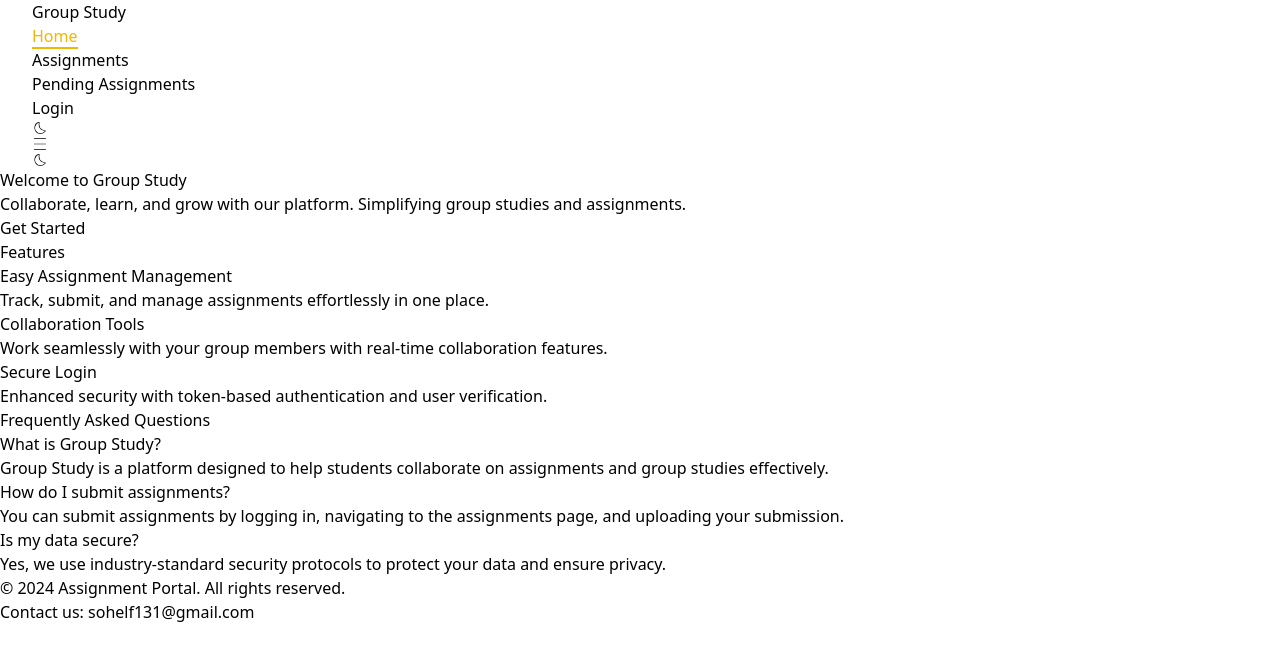
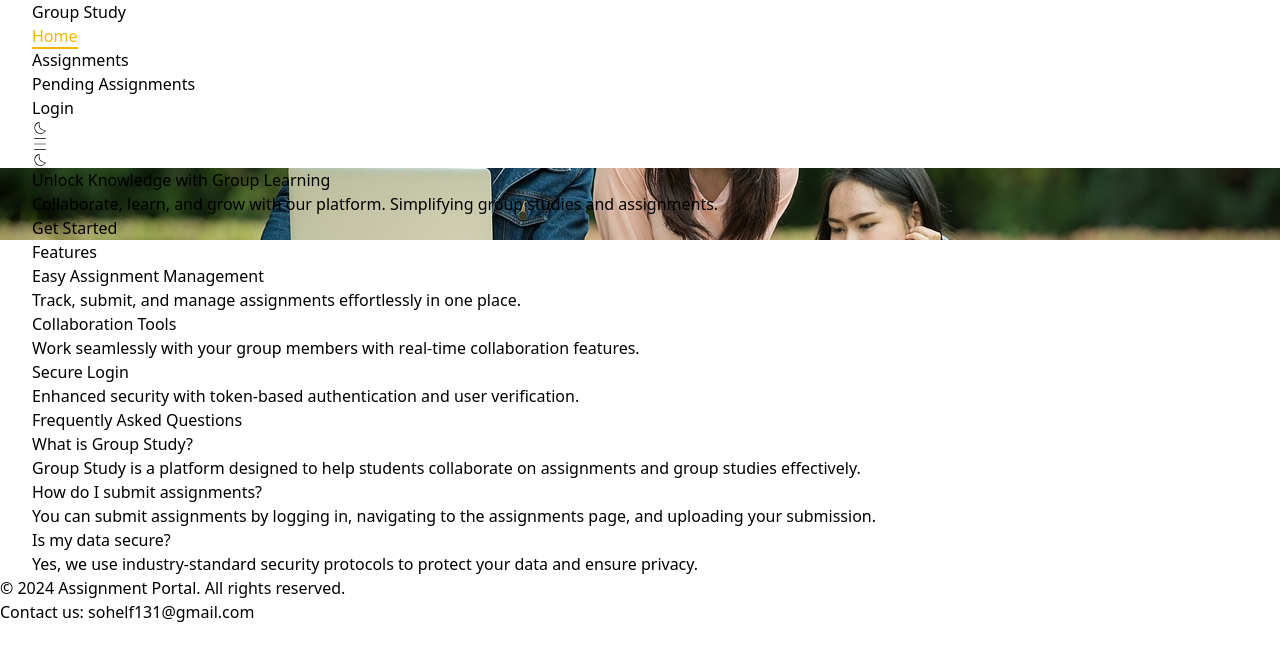
Before and after one commit to muhammad-sohel131/groupStudy-frontend, a React (Vite) app: page / in a window 1280 px wide. Shown: the top 660 px of the page. Built offline with nearby package versions, Linux system fonts and the light colour scheme; no server answers.

Commit message:
re-designed the banner and fixed the spacing issues

```diff
--- a/src/Pages/Assignment/Assignment.jsx
+++ b/src/Pages/Assignment/Assignment.jsx
@@ -77,7 +77,7 @@ const Assignments = () => {
     return <Loading />
   }
   return (
-    <div className="max-w-7xl mx-auto p-6">
+    <div className="cs-container mx-auto py-6">
       <Helmet>
         <title>Assignments - Group Study</title>
       </Helmet>
--- a/src/Pages/AssignmentDetails/AssignmentDetails.jsx
+++ b/src/Pages/AssignmentDetails/AssignmentDetails.jsx
@@ -76,7 +76,7 @@ const AssignmentDetails = () => {
   if (!assignment) return <Loading />;
 
   return (
-    <div className="max-w-4xl mx-auto p-6 my-10 bg-white text-gray-800 shadow-md rounded-md">
+    <div className="cs-container mx-auto px-4 py-6 my-10 bg-white text-gray-800 shadow-md rounded-md">
       <Helmet>
         <title>{assignment.title} - Group Study</title>
       </Helmet>
--- a/src/Pages/CreateAssignment/CreateAssignment.jsx
+++ b/src/Pages/CreateAssignment/CreateAssignment.jsx
@@ -65,7 +65,7 @@ const CreateAssignment = () => {
   };
 
   return (
-    <div className="max-w-4xl my-10 mx-auto p-6 bg-white shadow-md rounded-md">
+    <div className="cs-container my-10 mx-auto p-6 bg-white shadow-md rounded-md">
       <Helmet>
         <title>Create Assignment - Group Study</title>
       </Helmet>
--- a/src/Pages/Home/Home.jsx
+++ b/src/Pages/Home/Home.jsx
@@ -8,9 +8,10 @@ const Home = () => {
               <title>Home - Group Study</title>
             </Helmet>
       {/* Banner Section */}
-      <section className="bg-[#1AA260] text-white py-20">
-        <div className="container mx-auto text-center">
-          <h1 className="text-4xl font-bold mb-4">Welcome to Group Study</h1>
+      <section style={{backgroundImage: 'url(./hero1.jpg)', backgroundPosition: 'center'}} className="bg-[rgba(0,0,0,.5)] bg-no-repeat bg-cover bg-blend-overlay text-white py-20 min-h-[75vh] flex items-center">
+        <div className="cs-container mx-auto text-center">
+          <h1 className="lg:text-4xl text-3xl font-bold mb-4">Unlock Knowledge with Group Learning
+          </h1>
           <p className="text-lg mb-6">
             Collaborate, learn, and grow with our platform. Simplifying group studies and assignments.
           </p>
@@ -22,7 +23,7 @@ const Home = () => {
 
       {/* Feature Section */}
       <section className="py-16">
-        <div className="container mx-auto text-center">
+        <div className="cs-container mx-auto text-center">
           <h2 className="text-3xl font-bold mb-10">Features</h2>
           <div className="grid grid-cols-1 md:grid-cols-3 gap-8">
             {/* Feature 1 */}
@@ -46,7 +47,7 @@ const Home = () => {
 
       {/* FAQ Section */}
       <section className="bg-gray-100 text-gray-800 py-16">
-        <div className="container mx-auto">
+        <div className="cs-container mx-auto">
           <h2 className="text-3xl font-bold text-center mb-10">Frequently Asked Questions</h2>
           <div className="space-y-6 max-w-4xl mx-auto">
             {/* FAQ 1 */}
--- a/src/Pages/Login/Login.jsx
+++ b/src/Pages/Login/Login.jsx
@@ -53,7 +53,7 @@ export default function Login() {
   };
 
   return (
-    <div className="flex justify-center items-center py-10">
+    <div className="flex cs-container justify-center items-center py-10">
       <Helmet>
               <title>Login - Group Study</title>
             </Helmet>
--- a/src/Pages/MyAttemptedAssignment/MyAttemptedAssignment.jsx
+++ b/src/Pages/MyAttemptedAssignment/MyAttemptedAssignment.jsx
@@ -37,7 +37,7 @@ const MyAttemptedAssignment = () => {
   }
 
   return (
-    <div className="max-w-7xl mx-auto px-4 py-6">
+    <div className="cs-container mx-auto py-6">
       <Helmet>
         <title>My Submitted Assignments - Group Study</title>
       </Helmet>
--- a/src/Pages/PendingAssignments/PendingAssignments.jsx
+++ b/src/Pages/PendingAssignments/PendingAssignments.jsx
@@ -72,7 +72,7 @@ const PendingAssignments = () => {
   }
 
   return (
-    <div className="max-w-7xl mx-auto px-4 py-6">
+    <div className="cs-container mx-auto py-6">
       <Helmet>
         <title>Pending Assignments - Group Study</title>
       </Helmet>
--- a/src/Pages/Register/Register.jsx
+++ b/src/Pages/Register/Register.jsx
@@ -66,7 +66,7 @@ const Register = () => {
 
 
   return (
-    <div className="flex justify-center items-center py-10">
+    <div className="flex cs-container justify-center items-center py-10">
       <Helmet>
                     <title>Register - Group Study</title>
                   </Helmet>
--- a/src/Pages/UpdateAssignment/UpdateAssignment.jsx
+++ b/src/Pages/UpdateAssignment/UpdateAssignment.jsx
@@ -89,7 +89,7 @@ const UpdateAssignment = () => {
     }
 
     return (
-        <div className="max-w-4xl my-10 mx-auto p-6 text-gray-900 bg-white shadow-md rounded-md">
+        <div className="cs-container my-10 mx-auto p-6 text-gray-900 bg-white shadow-md rounded-md">
             <Helmet>
                     <title>Update Assignment - Group Study</title>
                   </Helmet>
```
Also changed, not shown: public/hero.jpg (added), public/hero1.jpg (added).
